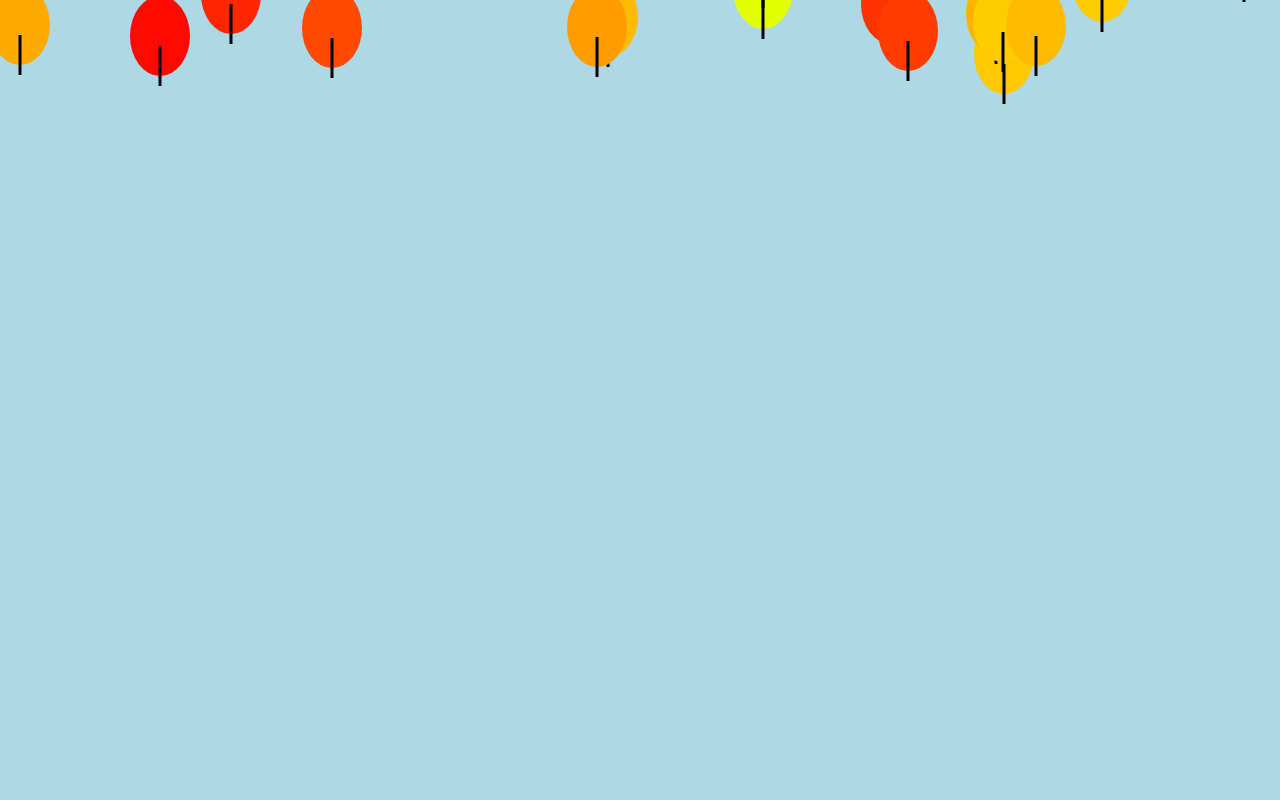
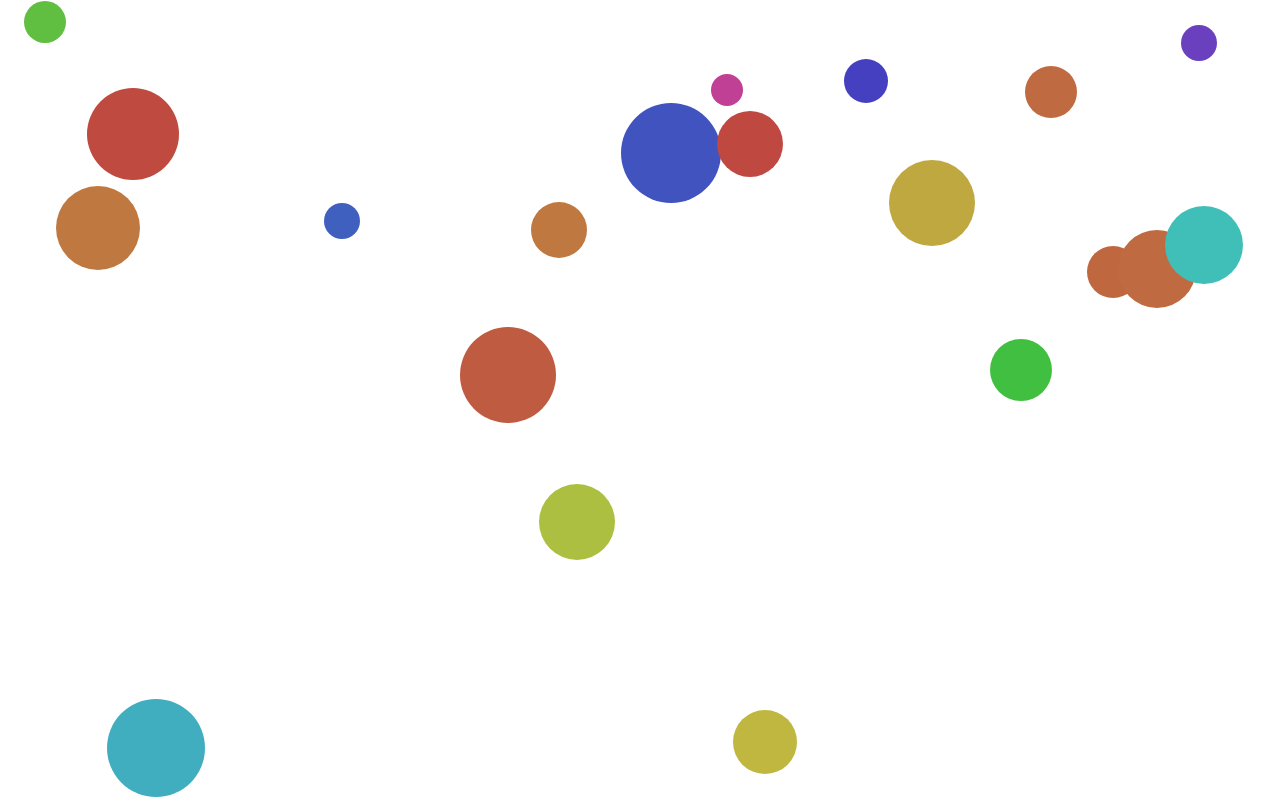
Before and after one commit to EHB-MCT/dev1-exercises-GillesdekerfGilles, a plain HTML site: page index.html in a window 1280 px wide. Drawn offline with Linux system fonts and the light colour scheme.

Commit message:
bouncing balls

```diff
--- /dev/null
+++ b/exercises/8-objects/8-2.js
@@ -0,0 +1,60 @@
+"use strict";
+import context from "../../scripts/context.js";
+import * as Utils from "../../scripts/utils.js";
+
+let width = context.canvas.width;
+let height = context.canvas.height;
+
+let balls = [];
+let amount = 20;
+let maxSize = 50;
+setup();
+draw();
+
+function setup() {
+
+    console.log("setup");
+    for (let i = 0; i < amount; i++) {
+        let ball = {
+            x: Utils.randomNumber(maxSize, width - maxSize),
+            y: Utils.randomNumber(maxSize, height - maxSize),
+            ySpeed: Utils.randomNumber(-10, 10),
+            xSpeed: Utils.randomNumber(-10, 10),
+            size: Utils.randomNumber(15, 50),
+            hue: Utils.randomNumber(0, 360)
+        };
+        balls.push(ball);
+
+    }
+}
+
+function draw() {
+
+    context.fillStyle = "white";
+    context.fillRect(0, 0, width, height);
+
+    for (let i = 0; i < balls.length; i++) {
+        let ball = balls[i];
+        //draw background
+        //update pos
+        ball.x += ball.xSpeed;
+        ball.y += ball.ySpeed;
+
+        //check pos
+        if (ball.x >= (width - ball.size) || ball.x < ball.size) {
+            ball.xSpeed = -ball.xSpeed;
+        }
+
+        if (ball.y >= (height - ball.size) || ball.y < ball.size) {
+            ball.ySpeed = -ball.ySpeed;
+        }
+        //draw ball
+        context.fillStyle = Utils.hsl(ball.hue, 50, 50);
+        Utils.fillCircle(ball.x, ball.y, ball.size);
+
+    }
+
+
+
+    requestAnimationFrame(draw);
+}
--- a/index.html
+++ b/index.html
@@ -1,7 +1,7 @@
 <html>
 
 <head>
-    <script src="exercises/8-objects/8-1.js" type="module"></script>
+    <script src="exercises/8-objects/8-2.js" type="module"></script>
     <link rel="stylesheet" type="text/css" href="styles/index.css" />
 </head>
 
```
